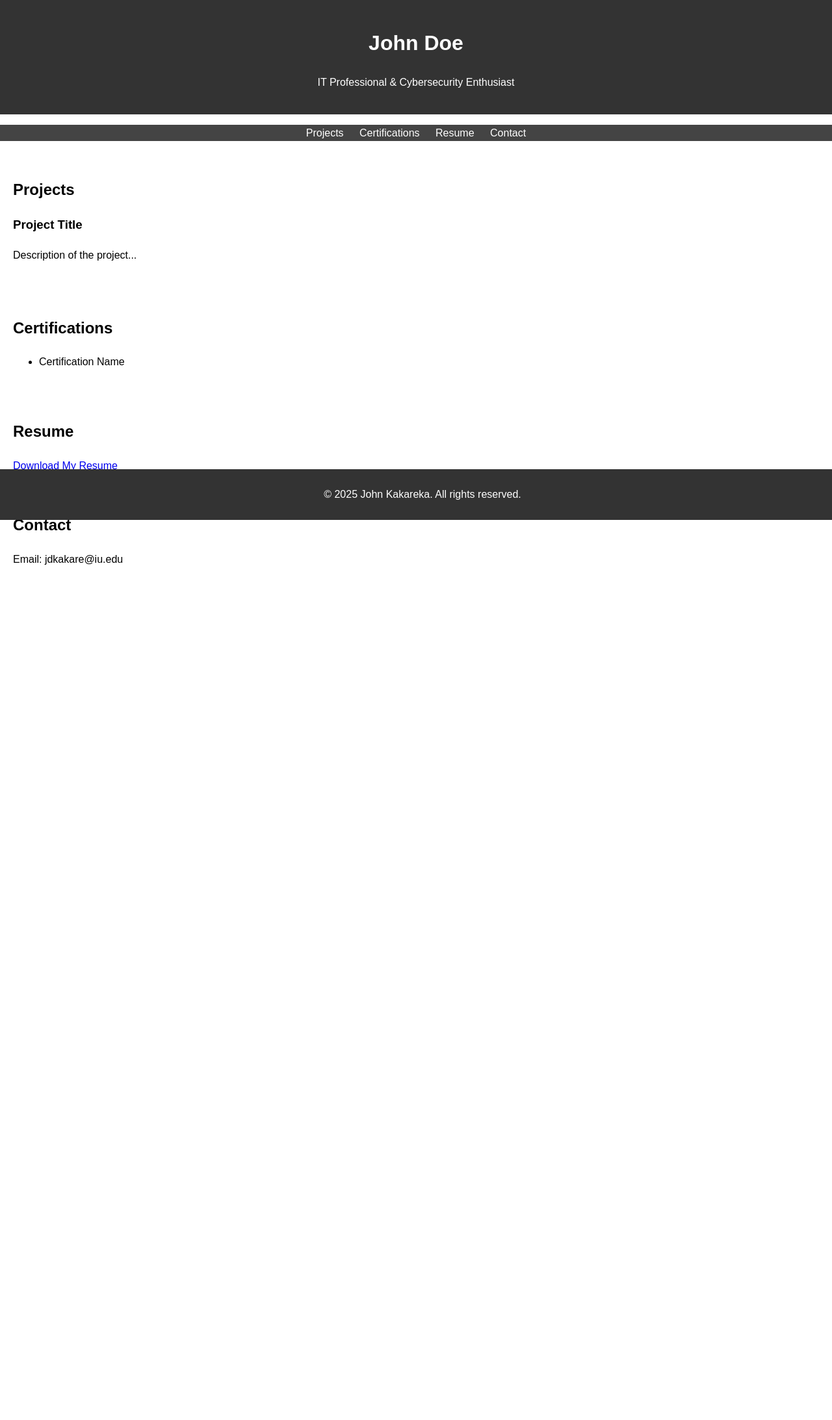
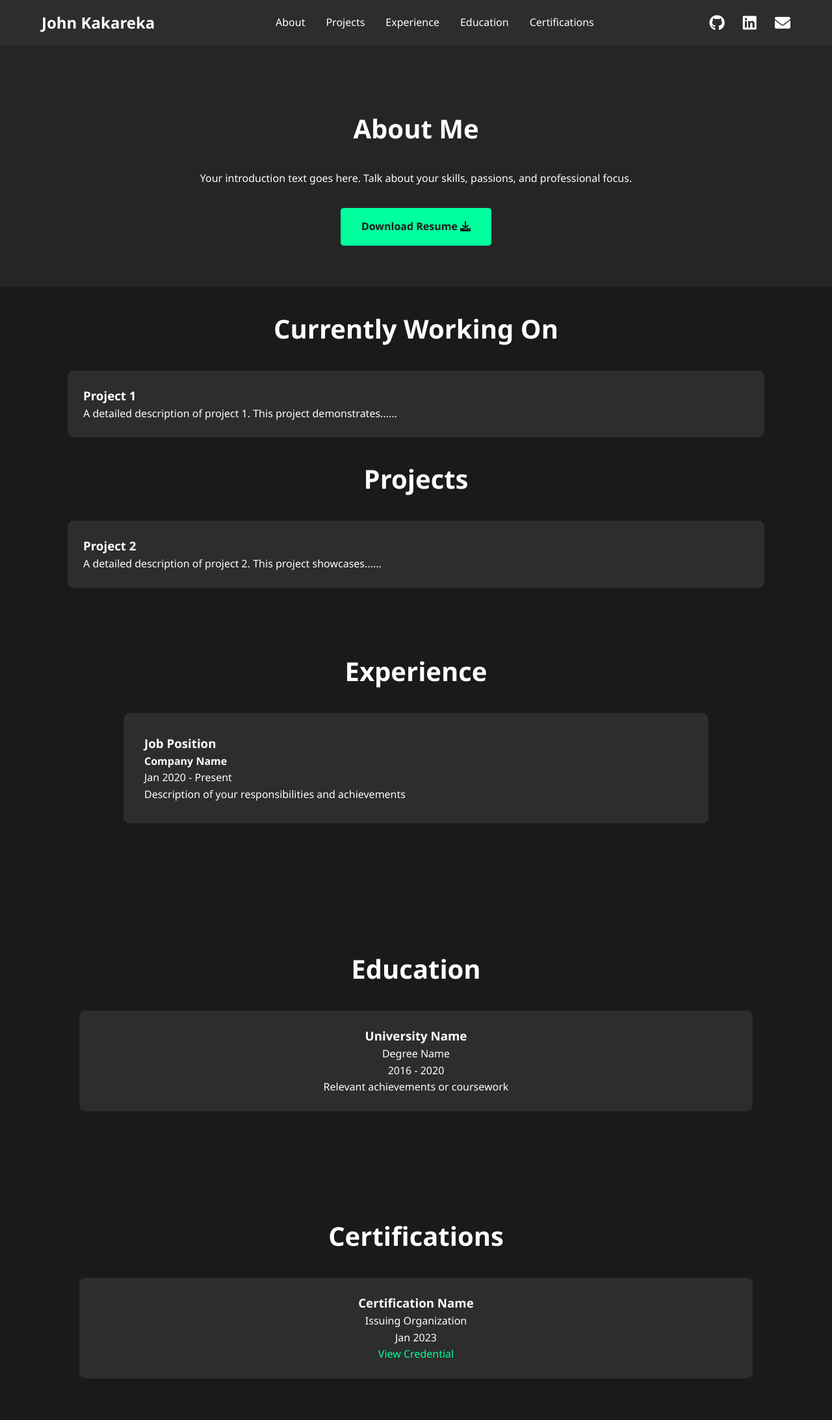
Before and after one commit to Johnny132/Portfolio, a PHP site: page / in a window 1280 px wide. Shown: the whole page at 65% size. Before the commit the page ends 869 px from the top, so only its background shows below. Run offline with PHP 8.4, Linux system fonts and the light colour scheme.

Commit message:
Blank Canvas Website

```diff
--- a/index.html
+++ b/index.html
@@ -3,55 +3,81 @@
 <head>
     <meta charset="UTF-8">
     <meta name="viewport" content="width=device-width, initial-scale=1.0">
-    <title>My IT & Cybersecurity Portfolio</title>
+    <title>John Kakarekas Portfolio</title>
     <link rel="stylesheet" href="styles.css">
+    <link rel="stylesheet" href="https://cdnjs.cloudflare.com/ajax/libs/font-awesome/6.0.0/css/all.min.css">
 </head>
 <body>
     <header>
-        <h1>John Doe</h1>
-        <p>IT Professional & Cybersecurity Enthusiast</p>
+        <nav>
+            <h1>John Kakareka</h1>
+            <div class="nav-menu">
+                <a href="#about">About</a>
+                <a href="#projects">Projects</a>
+                <a href="#experience">Experience</a>
+                <a href="#education">Education</a>
+                <a href="#certifications">Certifications</a>
+            </div>
+            <div class="social-links">
+                <a href="https://github.com" target="_blank"><i class="fab fa-github"></i></a>
+                <a href="https://linkedin.com/in/johnkakareka" target="_blank"><i class="fab fa-linkedin"></i></a>
+                <a href="mailto:jdkakare@iu.edu"><i class="fas fa-envelope"></i></a>
+            </div>
+        </nav>
     </header>
-
-    <nav>
-        <ul>
-            <li><a href="#projects">Projects</a></li>
-            <li><a href="#certifications">Certifications</a></li>
-            <li><a href="#resume">Resume</a></li>
-            <li><a href="#contact">Contact</a></li>
-        </ul>
-    </nav>
-
-    <section id="projects">
-        <h2>Projects</h2>
-        <!-- Add your project details here -->
-        <div class="project">
-            <h3>Project Title</h3>
-            <p>Description of the project...</p>
+    <section class="about-me" id="about">
+        <div class="content-wrapper">
+            <h2>About Me</h2>
+            <div class="about-content">
+                <p>Your introduction text goes here. Talk about your skills, passions, and professional focus.</p>
+                <a href="path/to/your/resume.pdf" download class="resume-btn">
+                    Download Resume <i class="fas fa-download"></i>
+                </a>
+            </div>
         </div>
     </section>
 
-    <section id="certifications">
-        <h2>Certifications</h2>
-        <!-- List your certifications here -->
-        <ul>
-            <li>Certification Name</li>
-        </ul>
+    <section class="current-projects" data-animation="true" id="projects">
+        <h2>Currently Working On</h2>
+        <div class="project-grid"></div>
     </section>
 
-    <section id="resume">
-        <h2>Resume</h2>
-        <!-- Embed or link to your resume here -->
-        <a href="resume.pdf" target="_blank">Download My Resume</a>
+    <section class="all-projects" data-animation="true">
+        <h2>Projects</h2>
+        <div class="project-grid"></div>
     </section>
 
-    <section id="contact">
-        <h2>Contact</h2>
-        <!-- Add your contact information here -->
-        <p>Email: jdkakare@iu.edu</p>
+    <section class="experience" data-animation="true" id="experience">
+        <div class="content-wrapper">
+            <h2>Experience</h2>
+            <div class="timeline"></div>
+        </div>
     </section>
 
-    <footer>
-        <p>&copy; 2025 John Kakareka. All rights reserved.</p>
-    </footer>
+    <section class="education" data-animation="true" id="education">
+        <div class="content-wrapper">
+            <h2>Education</h2>
+            <div class="education-grid"></div>
+        </div>
+    </section>
+
+    <section class="certifications" data-animation="true" id="certifications">
+        <div class="content-wrapper">
+            <h2>Certifications</h2>
+            <div class="certs-grid"></div>
+        </div>
+    </section>
+
+
+    <div class="modal" id="projectModal">
+        <div class="modal-content">
+            <span class="close">&times;</span>
+            <h2 id="modalTitle"></h2>
+            <p id="modalDescription"></p>
+            <a href="#" id="modalLink" target="_blank">View Project</a>
+        </div>
+    </div>
+
+    <script src="script.js"></script>
 </body>
 </html>
--- a/styles.css
+++ b/styles.css
@@ -1,48 +1,267 @@
-body {
-    font-family: Arial, sans-serif;
-    line-height: 1.6;
+* {
     margin: 0;
     padding: 0;
+    box-sizing: border-box;
+    font-family: 'Segoe UI', Tahoma, Geneva, Verdana, sans-serif;
 }
 
-header {
-    background: #333;
+body {
+    background-color: #1a1a1a;
+    color: #ffffff;
+    line-height: 1.6;
+}
+
+nav {
+    display: flex;
+    justify-content: space-between;
+    align-items: center;
+    padding: 1rem 5%;
+    background-color: #2d2d2d;
+    box-shadow: 0 2px 5px rgba(0,0,0,0.3);
+}
+
+.social-links a {
     color: #fff;
-    padding: 20px;
+    margin-left: 1.5rem;
+    font-size: 1.5rem;
+    transition: color 0.3s ease;
+}
+
+.social-links a:hover {
+    color: #00ff9d;
+}
+
+h2 {
+    text-align: center;
+    margin: 2rem 0;
+    font-size: 2.5rem;
+}
+
+.content-wrapper {
+    max-width: 1200px;
+    margin: 0 auto;
+    padding: 0 5%;
+}
+
+/* About Me Section */
+.about-me {
+    padding: 4rem 5%;
+    background-color: #252525;
+}
+
+.about-content {
+    max-width: 800px;
+    margin: 0 auto;
     text-align: center;
 }
 
-nav ul {
-    background: #444;
-    list-style: none;
-    padding: 0;
-    text-align: center;
+.resume-btn {
+    display: inline-block;
+    margin-top: 2rem;
+    padding: 1rem 2rem;
+    background-color: #00ff9d;
+    color: #1a1a1a;
+    text-decoration: none;
+    border-radius: 5px;
+    font-weight: bold;
+    transition: transform 0.3s ease, background-color 0.3s ease;
 }
 
-nav ul li {
-    display: inline;
-    margin: 0 10px;
+.resume-btn:hover {
+    transform: translateY(-3px);
+    background-color: #00cc7a;
 }
 
-nav ul li a {
-    color: #fff;
+/* Experience Section */
+.experience {
+    padding: 4rem 5%;
+}
+
+.timeline {
+    position: relative;
+    max-width: 900px;
+    margin: 0 auto;
+}
+
+.timeline-item {
+    background: #2d2d2d;
+    padding: 2rem;
+    margin: 2rem 0;
+    border-radius: 10px;
+    transition: transform 0.3s ease, box-shadow 0.3s ease;
+    cursor: pointer;
+}
+
+.timeline-item:hover {
+    transform: translateY(-5px);
+    box-shadow: 0 5px 15px rgba(0,0,0,0.3);
+}
+
+/* Education Section */
+.education {
+    padding: 4rem 5%;
+}
+
+.education-grid {
+    display: grid;
+    grid-template-columns: repeat(auto-fit, minmax(250px, 1fr));
+    gap: 2rem;
+}
+
+.education-card {
+    background: #2d2d2d;
+    padding: 1.5rem;
+    border-radius: 10px;
+    text-align: center;
+    transition: transform 0.3s ease, box-shadow 0.3s ease;
+    cursor: pointer;
+}
+
+.education-card:hover {
+    transform: translateY(-5px);
+    box-shadow: 0 5px 15px rgba(0,0,0,0.3);
+}
+
+/* Certifications Section */
+.certifications {
+    padding: 4rem 5%;
+}
+
+.certs-grid {
+    display: grid;
+    grid-template-columns: repeat(auto-fit, minmax(250px, 1fr));
+    gap: 2rem;
+}
+
+.cert-card {
+    background: #2d2d2d;
+    padding: 1.5rem;
+    border-radius: 10px;
+    text-align: center;
+    transition: transform 0.3s ease, box-shadow 0.3s ease;
+    cursor: pointer;
+}
+
+.cert-card:hover {
+    transform: translateY(-5px);
+    box-shadow: 0 5px 15px rgba(0,0,0,0.3);
+}
+
+.cert-card a {
+    color: #00ff9d;
     text-decoration: none;
 }
 
-section {
-    padding: 20px;
+/* Projects Section */
+.project-grid {
+    display: grid;
+    grid-template-columns: repeat(auto-fit, minmax(300px, 1fr));
+    gap: 2rem;
+    padding: 0 5%;
+    max-width: 1200px;
+    margin: 0 auto;
 }
 
-footer {
-    background: #333;
-    color: #fff;
-    text-align: center;
-    padding: 10px;
-    position: fixed;
-    bottom: 0;
-    width: 100%;
+.project-card {
+    background: #2d2d2d;
+    padding: 1.5rem;
+    border-radius: 10px;
+    cursor: pointer;
+    transition: transform 0.3s ease, box-shadow 0.3s ease;
 }
 
-.project, .certifications, .resume, .contact {
-    margin-bottom: 20px;
+.project-card:hover {
+    transform: translateY(-5px);
+    box-shadow: 0 5px 15px rgba(0,0,0,0.3);
 }
+
+/* Modal */
+.modal {
+    display: none;
+    position: fixed;
+    top: 0;
+    left: 0;
+    width: 100%;
+    height: 100%;
+    background-color: rgba(0,0,0,0.8);
+    z-index: 1000;
+}
+
+.modal-content {
+    background-color: #2d2d2d;
+    margin: 15% auto;
+    padding: 2rem;
+    width: 70%;
+    border-radius: 10px;
+    position: relative;
+}
+
+.close {
+    position: absolute;
+    right: 1rem;
+    top: 1rem;
+    font-size: 2rem;
+    cursor: pointer;
+}
+
+/* Animations */
+@keyframes cardEntrance {
+    from {
+        opacity: 0;
+        transform: translateY(20px);
+    }
+    to {
+        opacity: 1;
+        transform: translateY(0);
+    }
+}
+
+.project-card,
+.timeline-item,
+.education-card,
+.cert-card {
+    animation: cardEntrance 0.6s ease-out forwards;
+    opacity: 0;
+}
+
+@media (max-width: 768px) {
+    .project-grid {
+        grid-template-columns: 1fr;
+    }
+
+    .modal-content {
+        width: 90%;
+    }
+}
+/* Add these styles */
+.nav-menu {
+    display: flex;
+    gap: 2rem;
+    margin-left: 2rem;
+}
+
+.nav-menu a {
+    color: #fff;
+    text-decoration: none;
+    font-weight: 500;
+    transition: color 0.3s ease;
+}
+
+.nav-menu a:hover {
+    color: #00ff9d;
+}
+
+@media (max-width: 768px) {
+    .nav-menu {
+        display: none;
+    }
+
+    nav {
+        flex-wrap: wrap;
+        justify-content: center;
+    }
+
+    .social-links {
+        margin-top: 1rem;
+    }
+}
```
Also changed, not shown: script.js (added, +161 -0 lines).
